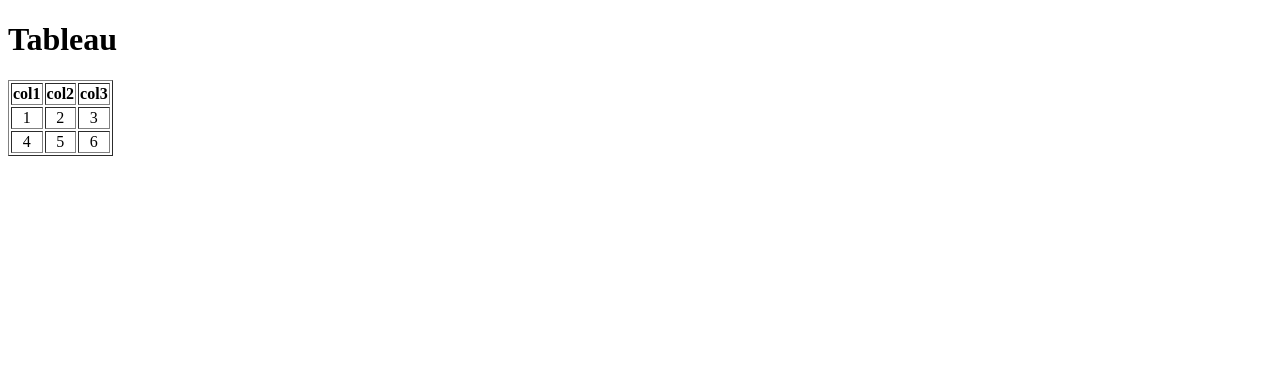
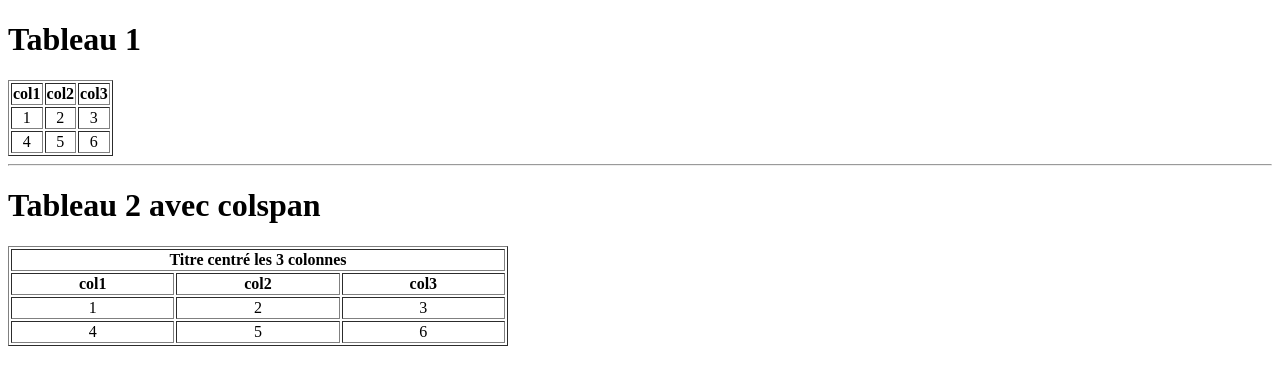
Before and after one commit to gache/Java-Jee-Full-Stack, a plain HTML site: page html_Css_Js/html/table.html in a window 1280 px wide. Drawn offline with Linux system fonts and the light colour scheme.

Commit message:
Tableau avec colspan

```diff
--- a/html_Css_Js/html/table.html
+++ b/html_Css_Js/html/table.html
@@ -10,7 +10,7 @@
 
 <body>
     <!--  Tableau -->
-    <h1>Tableau</h1>
+    <h1>Tableau 1 </h1>
     <table border="1">
         <tr>
             <!-- pour avoir l'entête du tableu -->
@@ -31,6 +31,41 @@
             <td align="center">6</td>
         </tr>
     </table>
+    <!-- fin du tableau 1 -->
+    <hr>
+
+    <h1>Tableau 2 avec colspan</h1>
+    <table border="1" width=500px>
+        <tr>
+            <th colspan="3">Titre centré les 3 colonnes</th>
+        </tr>
+
+        <tr>
+            <!-- pour avoir l'entête du tableu -->
+            <th> col1</th>
+            <th> col2</th>
+            <th> col3</th>
+        </tr>
+
+        <!-- pour avoir le contenue du tableu -->
+        <tr>
+            <td align="center">1</td>
+            <td align="center">2</td>
+            <td align="center">3</td>
+        </tr>
+        <tr>
+            <td align="center">4</td>
+            <td align="center">5</td>
+            <td align="center">6</td>
+        </tr>
+
+    </table>
+    <!-- fin du tableau 2 -->
+
+
+
+
+
 </body>
 
 </html>
```
